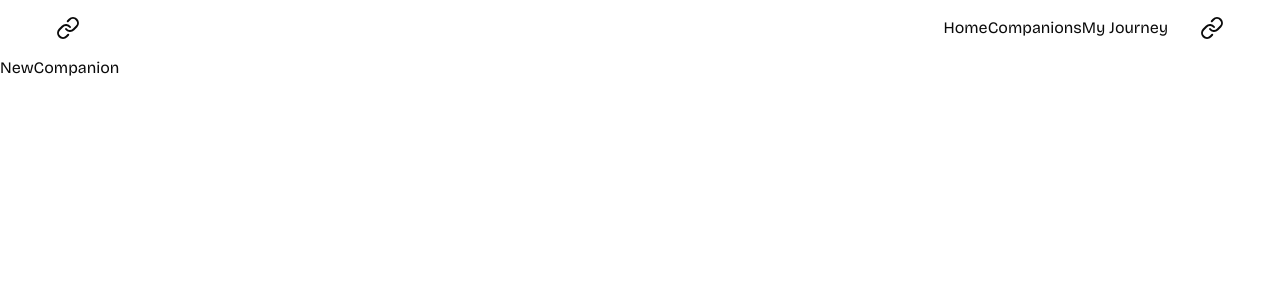
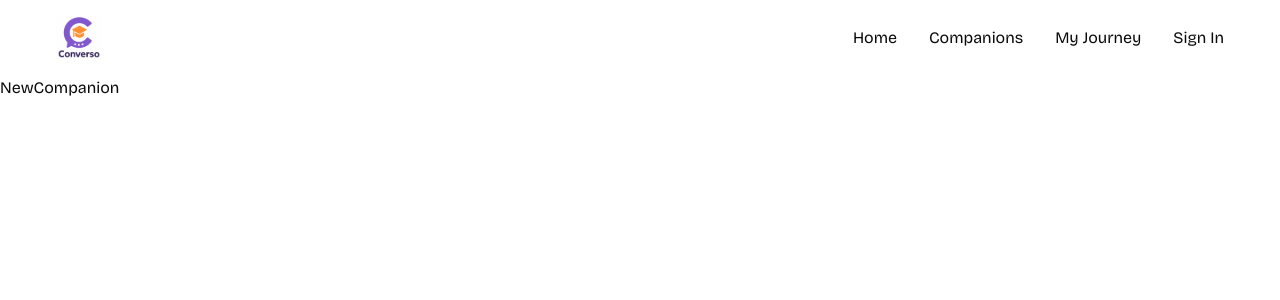
Before and after one commit to savvyaquib/saas, a Next.js app: page /companions/new in a window 1280 px wide. Shown: the top 300 px of the page. Built offline with nearby package versions, Linux system fonts and the light colour scheme.

Commit message:
feat: refactor NavItems component for improved navigation and update Navbar import

```diff
--- a/components/NavItems.tsx
+++ b/components/NavItems.tsx
@@ -1,11 +1,27 @@
+"use client";
+import { cn } from "@/lib/utils";
 import Link from "next/link";
+import { usePathname } from "next/navigation";
+
+const navItems = [
+  { label: "Home", href: "/" },
+  { label: "Companions", href: "/companions" },
+  { label: "My Journey", href: "/my-journey" },
+];
 
 const NavItems = () => {
+  const pathName = usePathname(); // Get the current pathname
   return (
-    <div>
-      <Link href="/">Home</Link>
-      <Link href="/companions">Companions</Link>
-      <Link href="/my-journey">My Journey</Link>
+    <div className="flex items-center gap-8">
+      {navItems.map((item) => (
+        <Link
+          key={item.href}
+          href={item.href}
+          className={cn(pathName === item.href && "text-primary font-semibold")}
+        >
+          {item.label}
+        </Link>
+      ))}
     </div>
   );
 };
--- a/components/Navbar.tsx
+++ b/components/Navbar.tsx
@@ -1,4 +1,4 @@
-import { Link } from "lucide-react";
+import Link from "next/link";
 import Image from "next/image";
 import NavItems from "./NavItems";
 
```
